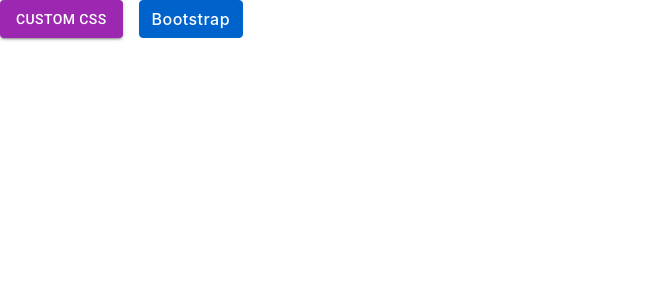
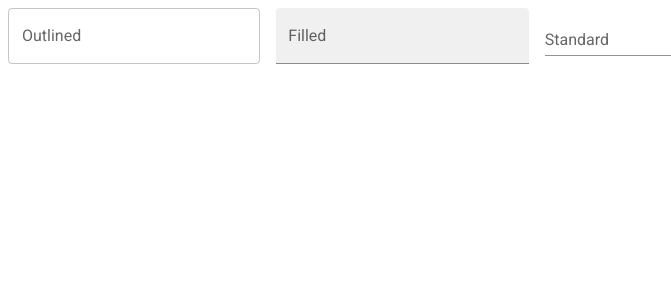
Before and after one commit to levanchungit/googlekeep-demo, a React (Create React App) app: page / in a window 1280 px wide. Shown: the top 300 px of the page, without its empty margins (0-671 px from the left). Built offline with nearby package versions, Linux system fonts and the light colour scheme.

Commit message:
add: using theme in components

```diff
--- a/src/App.js
+++ b/src/App.js
@@ -1,7 +1,11 @@
 import React from 'react'
+import Typography from '@mui/material/Typography';
+import InputSearch from './components/InputSearch';
 
 export default function App() {
   return (
-    <div style={{ fontSize: 200 }}>Helloworld</div>
+    <div>
+      <InputSearch />
+    </div>
   )
 }
--- /dev/null
+++ b/src/components/InputSearch/index.js
@@ -0,0 +1,20 @@
+import * as React from 'react';
+import Box from '@mui/material/Box';
+import TextField from '@mui/material/TextField';
+
+export default function InputSearch() {
+    return (
+        <Box
+            component="form"
+            sx={{
+                '& > :not(style)': { m: 1, width: '25ch' },
+            }}
+            noValidate
+            autoComplete="off"
+        >
+            <TextField placeholder='ABCCCC' id="outlined-basic" label="Outlined" variant="outlined" />
+            <TextField id="filled-basic" label="Filled" variant="filled" />
+            <TextField id="standard-basic" label="Standard" variant="standard" />
+        </Box>
+    );
+}
--- /dev/null
+++ b/src/global/constants/index.js
@@ -0,0 +1,5 @@
+export const font_weight = {
+    regular: 400,
+    medium: 500,
+    bold: 700,
+}
--- a/src/index.js
+++ b/src/index.js
@@ -3,7 +3,9 @@
 import './index.css';
 import App from './App';
 import reportWebVitals from './reportWebVitals';
-import DemoChoiChoi from './screens/DemoChoiChoi/DemoChoiChoi'
+import { ThemeProvider } from '@mui/material/styles';
+import theme from './theme/theme';
+import DemoChoiChoi from './screens/DemoChoiChoi/DemoChoiChoi';
 
 import '@fontsource/roboto/300.css';
 import '@fontsource/roboto/400.css';
@@ -12,10 +14,10 @@
 
 const root = ReactDOM.createRoot(document.getElementById('root'));
 root.render(
-  <React.StrictMode>
-    {/* <App /> */}
-    <DemoChoiChoi></DemoChoiChoi>
-  </React.StrictMode>
+  <ThemeProvider theme={theme}>
+    <App />
+  </ThemeProvider>
+  // <DemoChoiChoi></DemoChoiChoi>
 );
 
 reportWebVitals();
--- a/src/screens/DemoChoiChoi/DemoChoiChoi.js
+++ b/src/screens/DemoChoiChoi/DemoChoiChoi.js
@@ -3,6 +3,7 @@
 import Button from '@mui/material/Button';
 import Stack from '@mui/material/Stack';
 import { purple } from '@mui/material/colors';
+import Typography from '@mui/material/Typography';
 
 const BootstrapButton = styled(Button)({
     boxShadow: 'none',
@@ -53,7 +54,7 @@
         <Stack spacing={2} direction="row">
             <ColorButton variant="contained">Custom CSS</ColorButton>
             <BootstrapButton variant="contained" disableRipple>
-                Bootstrap
+                <Typography variant='h1'>Helloworld</Typography>
             </BootstrapButton>
         </Stack>
     );
--- /dev/null
+++ b/src/theme/theme.js
@@ -0,0 +1,43 @@
+import { createTheme } from '@mui/material/styles';
+import { red } from '@mui/material/colors';
+
+const theme = createTheme({
+    typography: {
+        fontFamily: 'Roboto, Arial, sans-serif',
+        h1: {
+            fontFamily: 'Roboto',
+            fontSize: '500px',
+            fontWeight: 700,
+        },
+        h2: {},
+        h3: {},
+        h4: {},
+        h5: {},
+        h6: {},
+    },
+    palette: {
+        primary: {
+            main: '#FF0099',
+        },
+        light: {
+            blue: '#AECBFA',
+            red: '#F28B82',
+            cyan: '#A7FFEB',
+            brown: '#E6C9A8',
+            gray: '#E8EAED',
+        },
+        dark: {
+            blue: '#1E3A5F',
+            red: '#5C2B29',
+            cyan: '#16504B',
+            brown: '#442F19',
+            gray: '#3C3F43',
+        },
+        black: '#000000',
+        white: '#FFFFFF'
+    },
+
+    // Other theme configuration options...
+});
+
+export default theme;
```
Also changed, not shown: src/components/InputCreateNote/index.js (added).
